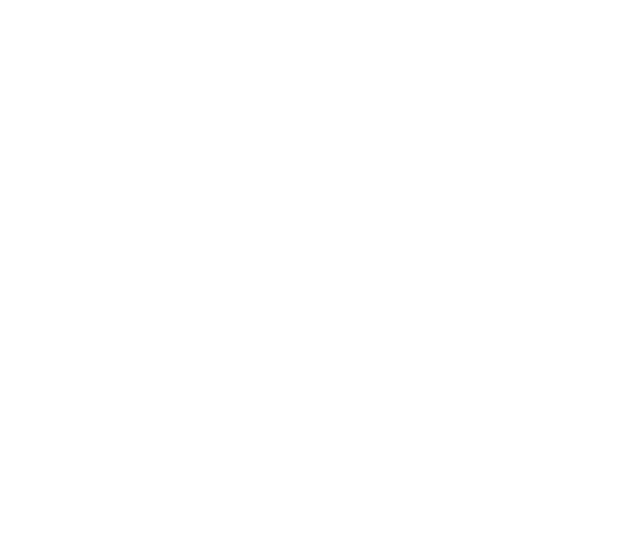
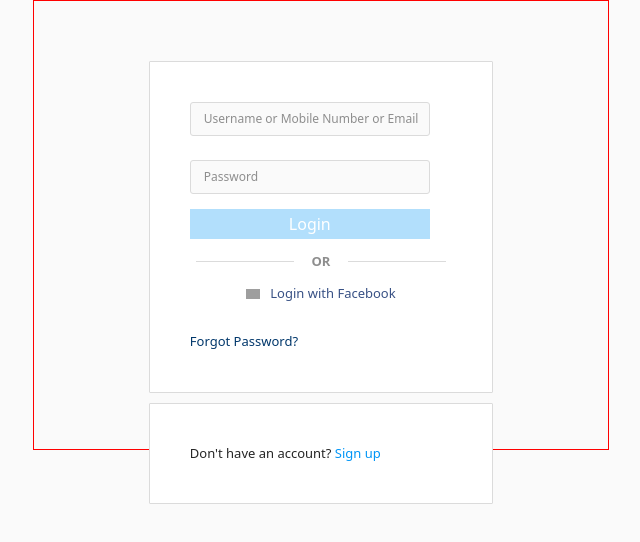
Before and after one commit to aniket2910/Bugs-Destroyer, a React (Create React App) app in the folder client/: page / in a window 1280 px wide. Shown: the top 542 px of the page, without its empty margins (319-959 px from the left). Built offline with nearby package versions, Linux system fonts and the light colour scheme; grey boxes are pictures that could not be loaded.

Commit message:
debobrota - login init
debobrota - login init

```diff
--- a/client/package.json
+++ b/client/package.json
@@ -6,6 +6,7 @@
     "@testing-library/jest-dom": "^5.16.4",
     "@testing-library/react": "^13.3.0",
     "@testing-library/user-event": "^13.5.0",
+    "axios": "^0.27.2",
     "react": "^18.2.0",
     "react-dom": "^18.2.0",
     "react-redux": "^8.0.2",
--- a/client/src/App.js
+++ b/client/src/App.js
@@ -1,5 +1,10 @@
+import Login from "./pages/login/Login";
+
 function App() {
-  return <div></div>;
+  return <div>
+
+    <Login/>
+  </div>;
 }
 
 export default App;
--- /dev/null
+++ b/client/src/pages/login/Login.jsx
@@ -0,0 +1,117 @@
+import React, { useEffect, useState } from 'react';
+import style from "./login.module.css";
+import { useNavigate } from "react-router-dom";
+import axios from "axios";
+
+const Login = () => {
+  const [FormData, setFormData] = useState({});
+  const [btn,setBtn]=useState(true)
+  const [types,setTypes]=useState("password")
+  const [clickInp, setclickInp] = useState(false)
+  const [pass,setPass]=useState(false)
+  const navigate=useNavigate()
+
+  function handleBtn(){
+        if(clickInp && pass){
+          setBtn(false)
+        }
+        else{
+          setBtn(true)
+        }
+  }
+  useEffect(()=>{
+    handleBtn()
+  },[clickInp,pass])
+  const handleChange = (e) => {
+    const inputName = e.target.name;
+      setFormData({
+        ...FormData,
+        [inputName]: e.target.value,
+      });
+
+
+      if(e.target.value===''){
+        setclickInp(false)
+
+      }else{
+          setclickInp(true)
+
+      }
+      if(inputName==="password"){
+        if(e.target.value.length>=8){
+          setPass(true)
+        }
+      }
+  };
+  const handleSubmit = (e) => {
+
+      e.preventDefault();
+      if (FormData) {
+        axios
+          .post("http://localhost:8080/auth/login", FormData)
+          .then(({data}) => {
+            // console.log(data)
+            localStorage.setItem("jwt",data.token)
+            localStorage.setItem("User",JSON.stringify(data.user))
+
+          })
+          .catch((e) => alert(e.response.data.error));
+      } else {
+        alert("Invalid Credentials");
+      }
+
+  };
+  const rightLogoOnClick=()=>{
+    setTypes(types==="password" ? "text" : "password")
+}
+  return (
+   <div className={style.login_main}>
+     <div className={style.home}>
+    <div className={style.box} style={{marginTop:"30px",width:"100%"}}>
+        {/* Images logo */}
+         <form onSubmit={handleSubmit}>
+
+         <div className={style.label_float}>
+          <input type="text" name="email"
+       onChange={handleChange}
+        placeholder=' '
+           required />
+            <label>Username or Mobile Number or Email</label>
+            </div>
+            <br/>
+            <div className={style.label_float}>
+                    <input name="password" placeholder=' '
+                        onChange={handleChange}
+                        required
+                        type={types}
+                        />
+                         <label>Password</label>
+                         </div>
+              <p onClick={rightLogoOnClick} className={style.show}
+                        style={clickInp ? {display:'block'} : {display:'none'}}>{types==="password"? "Show" : "Hide"} </p>
+
+            <input type="submit" disabled={btn} value="Login" />
+         </form>
+         <div className={style.or}>
+           <div ></div>
+           <div >or</div>
+           <div ></div></div>
+         <div style={{display:'flex',alignItems:"center",justifyContent:"center",fontSize:"13px",gap:"10px"}}>
+            <img height="14px" width="14px" src="https://www.bing.com/th?id=OIP.aYVbqEFb2M-SWsBh_LafIQHaHa&w=250&h=250&c=8&rs=1&qlt=90&o=6&dpr=1.25&pid=3.1&rm=2" alt="facebook"/>
+            <span style={{color: "#385185",cursor:"pointer"}}>Login with Facebook</span>
+         </div>
+         <br/>
+         <a style={{color:"rgba(var(--fe0,0,55,107),1)",fontSize:"13px"}} href="#" >Forgot Password?</a>
+    </div>
+    <div className={style.box} style={{fontSize:"13px",width:"100%"}}>
+        <p style={{color: "rgba(var(--i1d,38,38,38),1)"}}>Don't have an account? <a style={{color:"rgba(var(--d69,0,149,246),1)"}} href="/signup">Sign up</a> </p>
+    </div>
+
+
+    </div>
+    <br/>
+    </div>
+  )
+}
+
+export default Login
--- /dev/null
+++ b/client/src/pages/login/login.module.css
@@ -0,0 +1,238 @@
+.login_main{
+    width: 45%;
+    border: 1px solid red;
+    margin: auto;
+    height: 450px;
+}
+
+.home{
+    width: 60%;
+    margin: 60px auto;
+    /* margin-left: -50px; */
+    /* border: 1px solid black; */
+  }
+  .box,
+  .box1 {
+    align-items: center;
+    width: 23%;
+    margin: 10px auto;
+    background-color: #fff;
+    background-color: rgba(var(--d87, 255, 255, 255), 1);
+    border: 1px solid #dbdbdb;
+    border: 1px solid rgba(var(--b6a, 219, 219, 219), 1);
+    border-radius: 1px;
+    /* margin: 0 0 10px; */
+    padding: 40px;
+  }
+  .box1 {
+    padding: 10px;
+  }
+  body {
+    background-color: rgba(var(--b3f, 250, 250, 250), 1);
+  }
+  * {
+    margin: 0;
+    padding: 0;
+    box-sizing: border-box;
+  }
+  .app > img {
+    height: 40px;
+    width: 110px;
+    margin-right: 10px;
+  }
+  .label_float > p {
+    font: inherit;
+    vertical-align: baseline;
+    color: rgba(var(--f52, 142, 142, 142), 1);
+    font-size: 11px;
+    height: 36px;
+
+    line-height: 36px;
+    overflow: hidden;
+    pointer-events: none;
+    /* position: relative; */
+
+    text-overflow: ellipsis;
+    transform-origin: left;
+    transition: transform ease-out 0.1s, -webkit-transform ease-out 0.1s;
+    user-select: none;
+    white-space: nowrap;
+    text-align: left;
+    margin-left: 13px;
+    margin-top: -61px;
+    position: absolute;
+    transform: translate(0, 26px) scale(1);
+    transform-origin: top left;
+    transition: all 0.2s ease-out;
+  }
+  form .label_float {
+    position: relative;
+  }
+
+  .label_float> input {
+    color: rgba(var(--i1d, 38, 38, 38), 1);
+    font-family: -apple-system, BlinkMacSystemFont, "Segoe UI", Roboto, Helvetica,
+      Arial, sans-serif;
+    line-height: 18px;
+    -webkit-appearance: none;
+    background: rgba(var(--b3f, 250, 250, 250), 1);
+    border: 0;
+    -webkit-box-flex: 1;
+    flex: 1 0 auto;
+    margin: 0;
+    outline: 0;
+    overflow: hidden;
+    padding: 9px 0 7px 8px;
+    text-overflow: ellipsis;
+    font-size: 13px;
+    border: 1px solid rgba(var(--ca6, 219, 219, 219), 1);
+    border-radius: 3px;
+    width: 240px;
+  }
+
+
+  input[type="password"]::-ms-reveal,
+  input[type="password"]::-ms-clear {
+    display: none;
+  }
+
+  form > input:last-child {
+    background-color: rgba(var(--d69, 0, 149, 246), 0.3);
+    opacity: 1;
+    height: 30px;
+    width: 240px;
+    text-align: center;
+    margin-top: 15px;
+    padding: 0px;
+    color: #fff;
+    border: none;
+  }
+  form > input:last-child:enabled{
+    background-color: blue;
+  }
+  .label_float{
+      position: relative;
+
+    }
+
+    .label_float input{
+    outline: none;
+      font-size: 12px;
+      transition: all .3s ease-out;
+      -webkit-transition: all .3s ease-out;
+      -moz-transition: all .3s ease-out;
+      -webkit-appearance:none;
+      padding-bottom: 5px;
+    }
+
+
+    .label_float label{
+      pointer-events: none;
+      position: absolute;
+      top: 0px;
+      left: 14px;
+      font-size: 12px;
+      margin-top: 8px;
+      transition: all .3s ease-out;
+      -webkit-transition: all .3s ease-out;
+      -moz-transition: all .3s ease-out;
+
+  color: #8e8e8e;
+    }
+
+    .label_float input:focus + label,
+    .label_float input:not(:placeholder-shown) + label{
+      font-size: 10px;
+      margin-top: 0;
+      color: #00000061;
+      padding-top: 1px;
+    }
+
+  .or {
+    display: flex;
+    width: 250px;
+    margin: 15px auto;
+  }
+  .box a {
+    text-decoration: none;
+  }
+  .or > div:first-child,
+  .or > div:last-child {
+    color: rgba(var(--i1d, 38, 38, 38), 1);
+    font: inherit;
+    vertical-align: baseline;
+    -webkit-box-align: stretch;
+    align-items: stretch;
+    border: 0 solid #000;
+    box-sizing: border-box;
+    display: flex;
+    -webkit-box-orient: vertical;
+    -webkit-box-direction: normal;
+    flex-direction: column;
+    margin: 0;
+    padding: 0;
+    background-color: rgba(var(--b38, 219, 219, 219), 1);
+    -webkit-box-flex: 1;
+    flex-grow: 1;
+    flex-shrink: 1;
+    height: 1px;
+    position: relative;
+    top: 0.45em;
+  }
+  .or > div:nth-child(2) {
+    font: inherit;
+    vertical-align: baseline;
+    -webkit-box-align: stretch;
+    align-items: stretch;
+    border: 0 solid #000;
+    box-sizing: border-box;
+    display: flex;
+    -webkit-box-orient: vertical;
+    -webkit-box-direction: normal;
+    flex-direction: column;
+    padding: 0;
+    position: relative;
+    color: rgba(var(--f52, 142, 142, 142), 1);
+    -webkit-box-flex: 0;
+    flex-grow: 0;
+    flex-shrink: 0;
+    font-size: 13px;
+    font-weight: 600;
+    line-height: 15px;
+    margin: 0 18px;
+    text-transform: uppercase;
+  }
+  .show {
+    color: #8e8e8e;
+    font-weight: 600;
+    cursor: pointer;
+
+    position: relative;
+    margin-left: 185px;
+    margin-top: -26px;
+    font-size: 13px;
+  }
+  @media all and (max-width: 381px) and (min-width: 50px) {
+    .box,.box1 {
+      width: 100%;
+    }
+    .home{
+      width: 90%;
+   }
+   .label{
+     /* left:-12px; */
+     /* text-align:left ; */
+     /* display: none; */
+     margin-left:-40px;
+   }
+
+  }
+  @media all and (max-width: 781px) and (min-width: 380px) {
+    .box {
+      width: 90%;
+    }
+    .home{
+       width: 70%;
+    }
+
+  }
```
Also changed, not shown: client/src/pages/login/Signup.jsx (added, +9 -0 lines), 1 other file (tests, documents, lock files or other folders).
